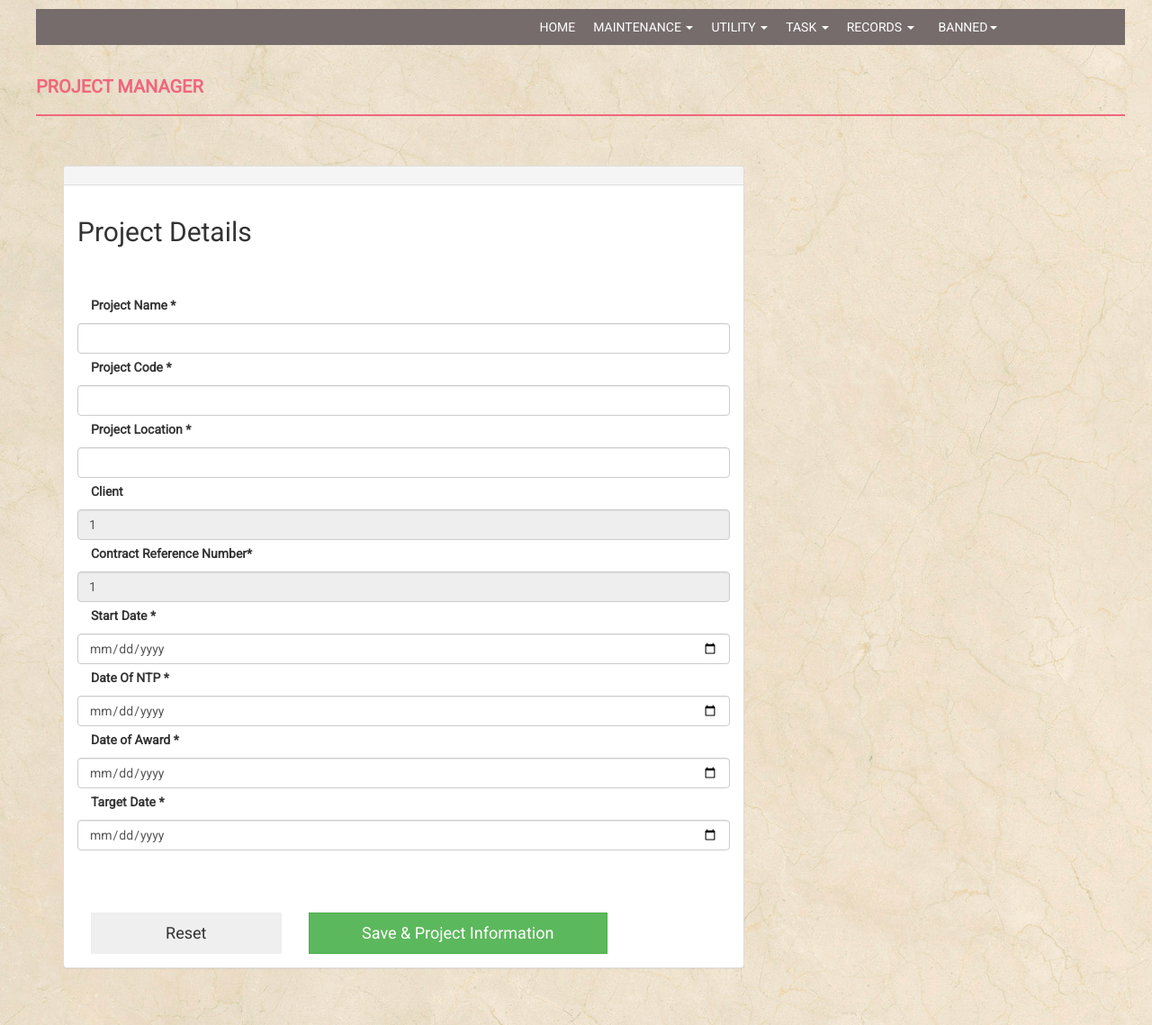
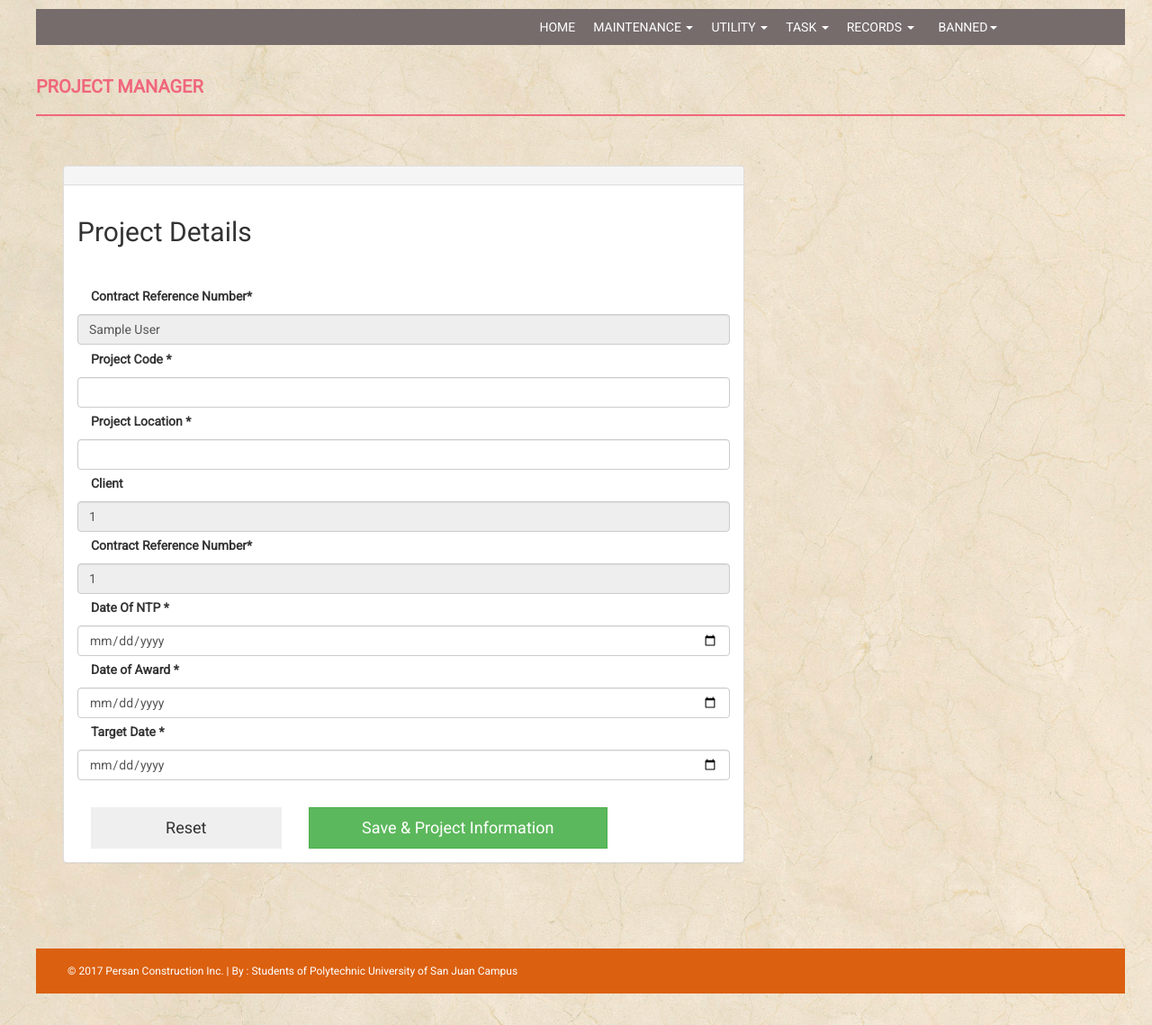
Before and after one commit to lalakokaori/mock3, a PHP site: page /view/transaction/steps/main.php in a window 1280 px wide. Shown: the top 1139 px of the page at 90% size. Run offline with PHP 8.4, Linux system fonts and the light colour scheme; the visitor is signed in with stand-in values (Sample User, id 1).

Commit message:
modifying views

```diff
--- a/controller/steps-contract.js
+++ b/controller/steps-contract.js
@@ -52,7 +52,8 @@ function(isConfirm){
 		//var period =$('#cont_period').val();
 
 
-		var dataString ='cont_id='+cont_id+'&client='+client+'&name='+name+'&day='+day+'&amount='+amount+'&user='+user+'&period='+period+'&ref='+ref+'&start='+start ;
+		var dataString ='cont_id='+cont_id+'&client='+client+'&name='+name+'&day='+day+'&amount='+amount+'&user='+user+'&ref='+ref+'&start='+start ;
+
 		console.log(dataString);
 
 		swal("", "Saved", "success");
@@ -64,7 +65,6 @@ function(isConfirm){
 			dataType: 'json',
 			cache: false,
 			success: function(s){
-				//alert("shit");
 				 window.location="main.php";
 			 }
 		});
--- a/model/transaction/contract.php
+++ b/model/transaction/contract.php
@@ -4,6 +4,7 @@
     $_SESSION['clients']=$_POST['client'];
     $_SESSION['ref']=$_POST['ref'];
     $_SESSION['cont_id']=$_POST['cont_id'];
+    $_SESSION['name']=$_POST['name'];
     $cont_id=$_POST['cont_id'];
     $client=$_POST['client'];
     $ref=$_POST['ref'];
@@ -15,7 +16,7 @@
     //$period=$_POST['period'];
 
 
-    $sql = "INSERT INTO contract(contract_id,emp_id,client_id,contract_name,contract_refnum,contract_days,contract_start,contract_amt,status) values(?,?,?,?,?,?,?,?,?,?)";
+    $sql = "INSERT INTO contract(contract_id,emp_id,client_id,contract_name,contract_refnum,contract_days,contract_start,contract_amt,status) values(?,?,?,?,?,?,?,?,?)";
   $q = $conn->prepare($sql);
   $q -> execute(array($cont_id,$user,$client,$name,$ref,$day,$start,$amount,'ACTIVE'));
 
--- a/view/maintenance/client/main.php
+++ b/view/maintenance/client/main.php
@@ -59,7 +59,7 @@
                                 <thead>
                                     <tr>
                                         <th>ID</th>
-                                        <th>Company </th>
+                                        <th width="20%">Company </th>
                                         <th>Contact Person</th>
                                         <th>Contact Number</th>
                                         <th>Company Contact</th>
--- a/view/transaction/steps/main.php
+++ b/view/transaction/steps/main.php
@@ -26,12 +26,14 @@
 
             <p><br>
 
-            <div id="proj_name_div">
-              <label class="control-label col-md-24 col-sm-12 col-xs-12" for="proj-name">Project Name <span class="required">*</span>
+
+
+
+              <label class="control-label col-md-24 col-sm-12 col-xs-12" for="proj-location">Contract Reference Number<span class="required">*</span>
               </label>
-              <input type="text" id="proj_name" required="required" class="form-control col-md-7 col-xs-12">
+              <input type="text"  required="required" disabled="disabled" value='<?=$_SESSION["name"];?>' class="form-control col-md-7 col-xs-12">
              <br><br>
-           </div><div id="proj_code_div">
+           <div id="proj_code_div">
               <label class="control-label col-md-24 col-sm-12 col-xs-12" for="proj-code">Project Code <span class="required">*</span>
               </label>
               <input type="text" id="proj_code" required="required" class="form-control col-md-7 col-xs-12">
@@ -49,12 +51,7 @@
               </label>
               <input type="text"  required="required" disabled="disabled" value='<?=$_SESSION["ref"];?>' class="form-control col-md-7 col-xs-12">
              <br><br>
-            <div id="proj_start_div">
-            <label class="control-label col-md-24 col-sm-12 col-xs-12" for="cont-period">Start Date <span class="required">*</span>
-            </label>
-            <input type="date" id="proj_start" required="required"  class="form-control col-md-7 col-xs-12">
-           <br><br>
-         </div><div id="proj_ntp_div">
+             <div id="proj_ntp_div">
              <label class="control-label col-md-24 col-sm-12 col-xs-12" for="proj_location">Date Of NTP <span class="required">*</span>
              </label>
             <input type="date" id="proj_ntp" required="required" class="form-control col-md-7 col-xs-12">
@@ -67,11 +64,11 @@
        <div id="proj_target_div">
         <label class="control-label col-md-24 col-sm-12 col-xs-12" for="date-target">Target Date <span class="required">*</span>
         </label>
-        <input type="date" id="date_target" required="required" class="form-control col-md-7 col-xs-12">
+        <input type="date" id="date_target" required="required"  disable="disabled" class="form-control col-md-7 col-xs-12">
 
      </div>
       </div>
-<br><br><br>
+  <input type="hidden" id="proj_name" required="required" value='<?=$_SESSION["name"];?>' class="form-control col-md-7 col-xs-12">
 
 
 
```
